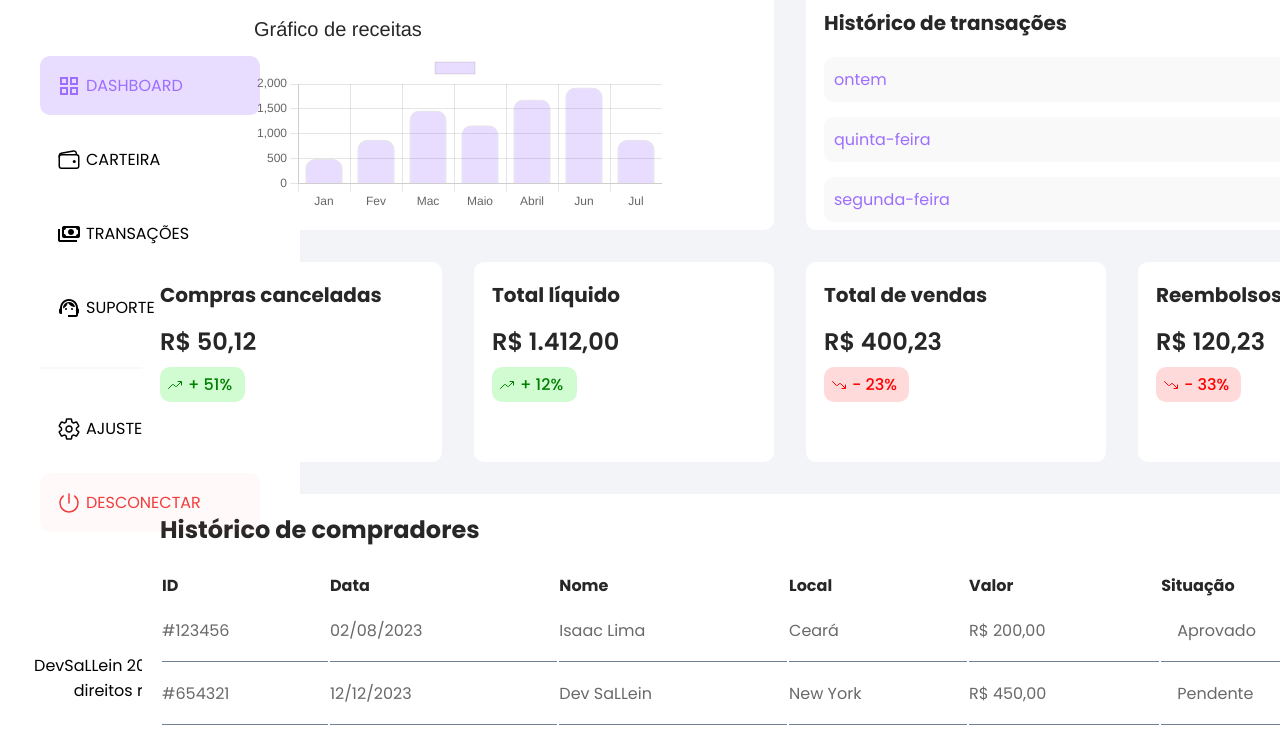
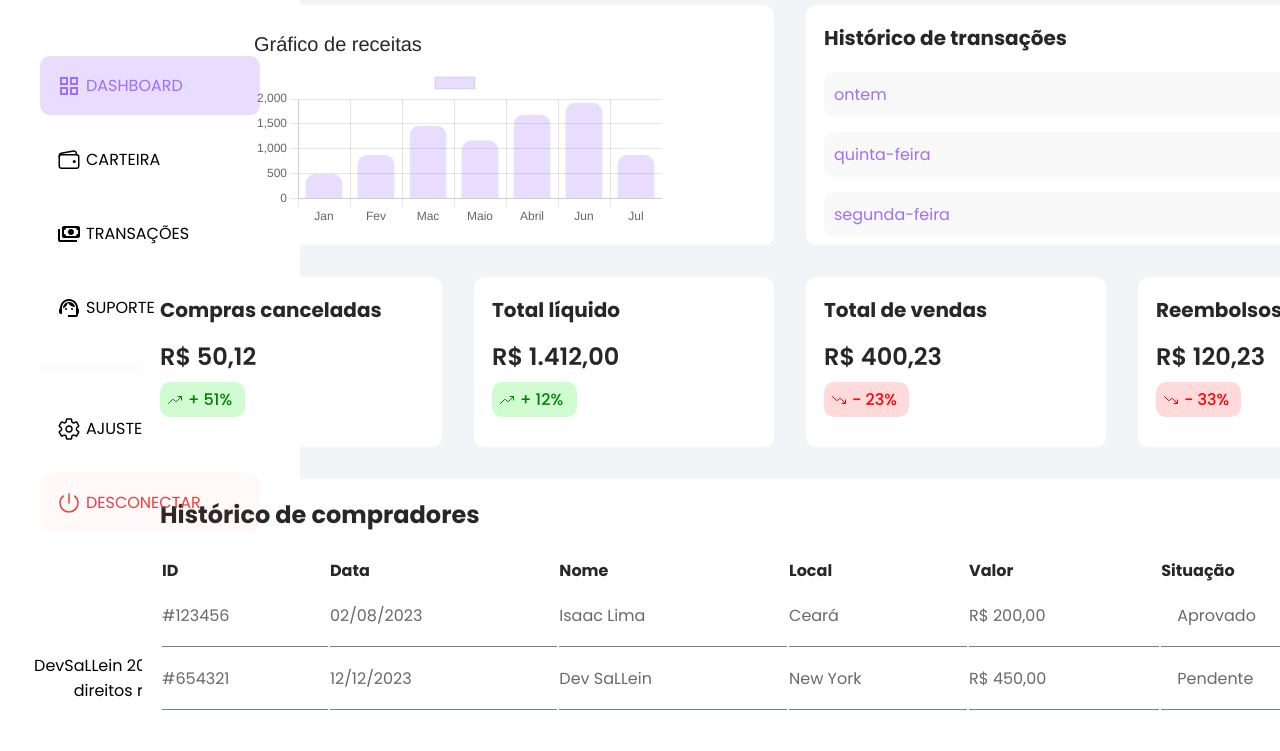
Before and after one commit to DevSaLLein/Dashboard, a website: page index.html in a window 1280 px wide. Shown: the part 92-843 px from the top of the page. Drawn offline with nearby package versions, Linux system fonts and the light colour scheme; some icons are missing.

Commit message:
adjuste width from grid layout

```diff
--- a/styles/style.css
+++ b/styles/style.css
@@ -186,7 +186,7 @@ figure > img {
     height: calc(100dvh - 110px);
 
     grid-template-columns: repeat(4, 300px);
-    grid-template-rows: 240px 200px 240px;
+    grid-template-rows: 240px 170px 240px;
 
     grid-template-areas:
         'dashboard dashboard historico historico'
@@ -403,8 +403,6 @@ tbody > tr > td:last-child{
         overflow-x: hidden;
 
         transition: all .3s ease;
-
-        margin-bottom: 24px;
     }
 
     nav.menuActive {
```
